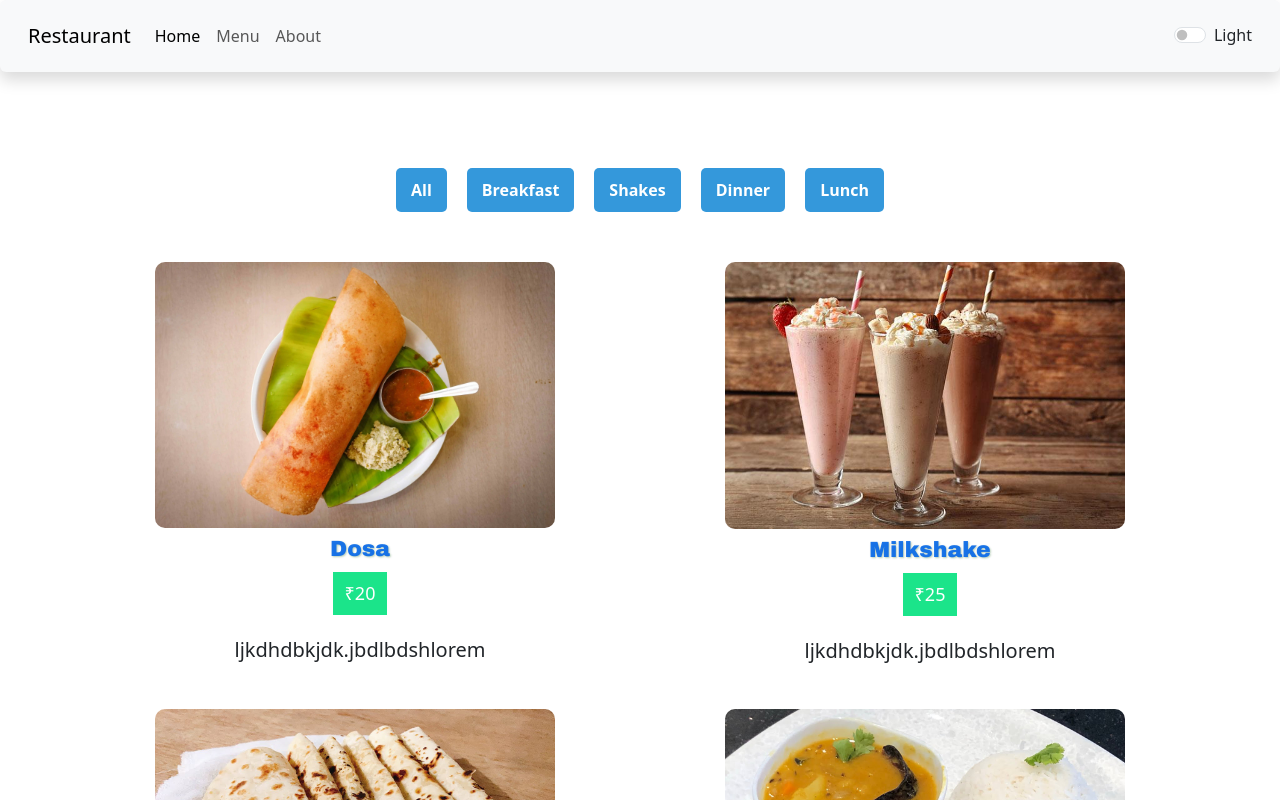
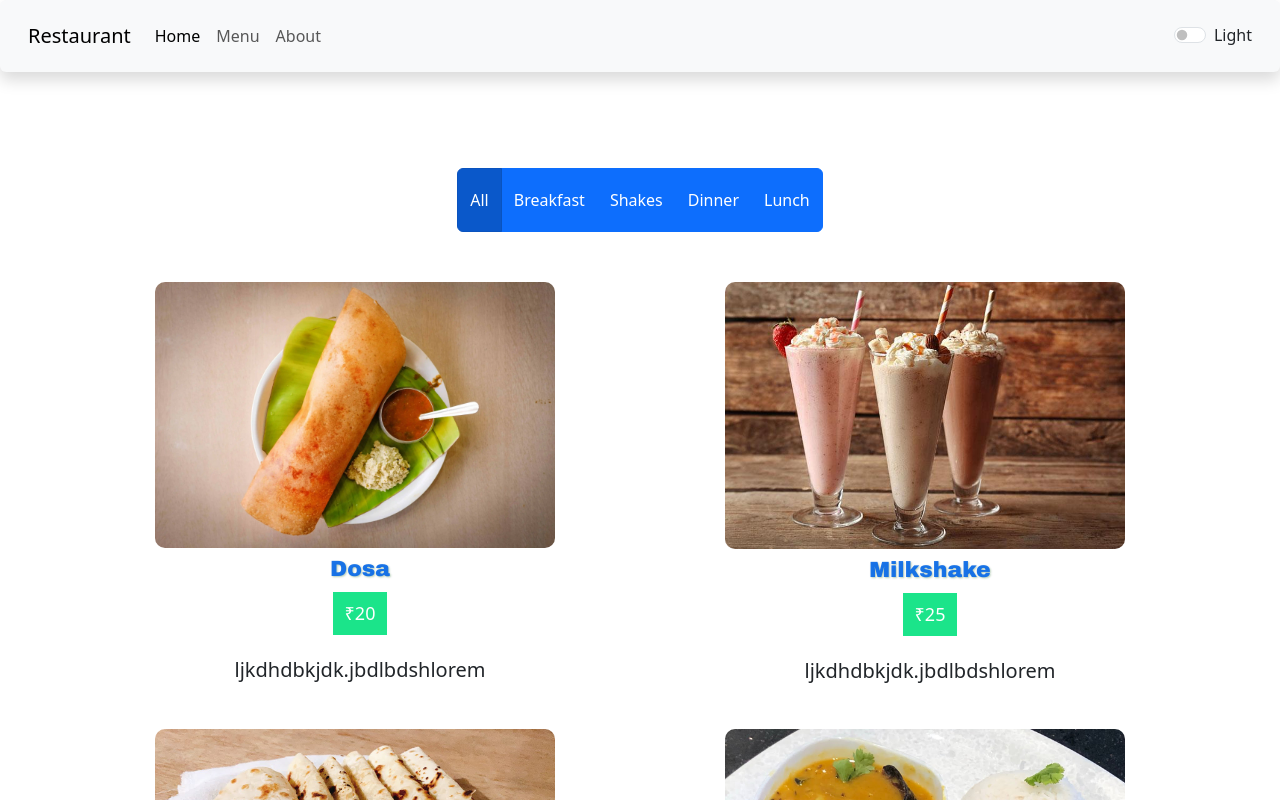
Before and after one commit to pratham-ak2004/restaurant-menu, a React (Vite) app in the folder restaurant/: page /cards in a window 1280 px wide. Shown: the top 800 px of the page. Built offline with nearby package versions, Linux system fonts and the light colour scheme.

Commit message:
Merge branch 'dev-pratham' into dev-2

```diff
--- a/restaurant/package.json
+++ b/restaurant/package.json
@@ -10,8 +10,10 @@
     "preview": "vite preview"
   },
   "dependencies": {
+    "@primer/octicons-react": "^19.8.0",
     "bootstrap": "^5.3.2",
     "react": "^18.2.0",
+    "react-bootstrap": "^2.9.1",
     "react-dom": "^18.2.0",
     "react-router-dom": "^6.18.0",
     "react-router-native": "^6.18.0"
--- a/restaurant/src/components/layout/Cards.jsx
+++ b/restaurant/src/components/layout/Cards.jsx
@@ -1,27 +1,32 @@
-import './App.css';
-import 'bootstrap/dist/css/bootstrap.min.css';
-import Menu from './components/Menu';
-import items from './components/Data';
-import { useState } from 'react';
-import Categories from './components/categories';
+import "./App.css";
+import "bootstrap/dist/css/bootstrap.min.css";
+import Menu from "./components/Menu";
+import items from "./components/Data";
+import { useState } from "react";
+// import Categories from "./components/categories";
+import SliderButtons from "./components/SliderButtons";
 
-const allcategories=['All',...new Set (items.map((item)=> item.category))];
+const allcategories = ["All", ...new Set(items.map((item) => item.category))];
 
 function Cards() {
-  const[menuItems,setMenuItems]=useState(items);
- const[categories,setCategories]=useState(allcategories);
- const filterItems=(category) =>{
-  if(category ==='All'){
-    return setMenuItems(items)
-  }
-  const newItems=items.filter((item) => item.category===category)
-return setMenuItems(newItems);
-}
- return (
-   <div className="container py-5">
-    <Categories filterItems={filterItems} categories={categories}/>
-   <Menu items={menuItems}/>
-   </div>
+
+  const [menuItems, setMenuItems] = useState(items);
+  const [categories, setCategories] = useState(allcategories);
+
+  const filterItems = (category) => {
+    if (category === "All") {
+      return setMenuItems(items);
+    }
+    const newItems = items.filter((item) => item.category === category);
+    return setMenuItems(newItems);
+  };
+  return (
+    <div className="container py-5">
+      {/*const all categories*/}
+      <SliderButtons filterItems={filterItems} categories={categories} />
+      {/* <Categories filterItems={filterItems} categories={categories} /> */}
+      <Menu items={menuItems} />
+    </div>
   );
 }
 
--- /dev/null
+++ b/restaurant/src/components/layout/components/SliderButtons.jsx
@@ -0,0 +1,38 @@
+import React from "react";
+import { Button, ButtonGroup } from "react-bootstrap";
+
+const SlideButtonBar = ({ filterItems, categories }) => {
+   const [activeButtonIndex, setActiveButtonIndex] = React.useState(0);
+
+   const handleButtonClick = (index) => {
+     setActiveButtonIndex(index);
+   };
+
+   const callBoth = (value , category) => {
+        handleButtonClick(value);
+        filterItems(category);
+   }
+
+  return (
+    <div style={{"display" : "flex" , "justifyContent" : "space-evenly" , "height" : "4rem"}}>
+    <ButtonGroup
+      aria-label="Slide button bar"
+      className="slide-button-bar "
+    >
+      {categories.map((category, index) => (
+        <Button
+          className="lg"
+          key={index}
+          variant="primary"
+          onClick={() => callBoth(index,category)}
+          active={index === activeButtonIndex}
+        >
+          {category}
+        </Button>
+      ))}
+    </ButtonGroup>
+    </div>
+  );
+};
+
+export default SlideButtonBar;
--- a/restaurant/src/components/navbar/navbar.jsx
+++ b/restaurant/src/components/navbar/navbar.jsx
@@ -1,6 +1,7 @@
 import React, { useState } from "react";
 import PropTypes from "prop-types";
 import { Link } from "react-router-dom";
+import {QuoteIcon , AppsIcon , ListUnorderedIcon} from '@primer/octicons-react'
 
 export default function Navbar(props) {
   const bodyElement = document.body;
@@ -24,7 +25,7 @@ export default function Navbar(props) {
           <Link className="navbar-brand" to="/">
             {props.title}
           </Link>
-          <div style={{ marginRight: "auto" }}>
+          <div style={{ marginLeft: "auto" }}>
             <button
               className="navbar-toggler"
               type="button"
@@ -34,7 +35,10 @@ export default function Navbar(props) {
               aria-expanded="false"
               aria-label="Toggle navigation"
             >
-              <span className="navbar-toggler-icon"></span>
+              {/* <span className="navbar-toggler-icon"></span> */}
+              {/* <QuoteIcon size={24} /> */}
+              {/* <AppsIcon size={16} /> */}
+              <ListUnorderedIcon size={24} />
             </button>
           </div>
           <div className="collapse navbar-collapse" id="navbarNav">
@@ -56,7 +60,7 @@ export default function Navbar(props) {
               </li>
             </ul>
           </div>
-          <div className="form-check form-switch">
+          <div className="form-check form-switch" style={{"marginLeft" : "3%"}}>
             <input
               className="form-check-input"
               type="checkbox"
```
Also changed, not shown: 1 other file (tests, documents, lock files or other folders).
